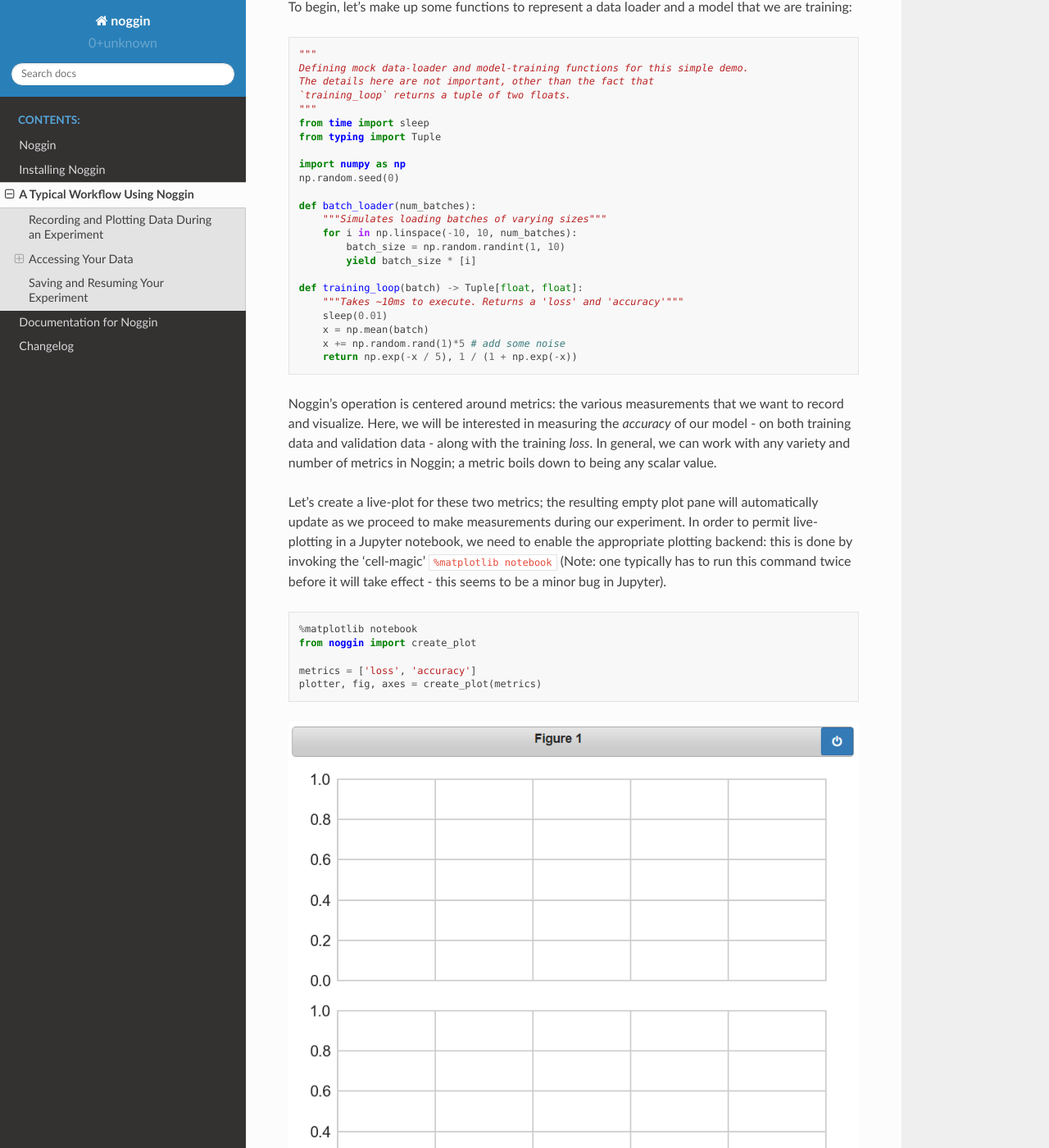
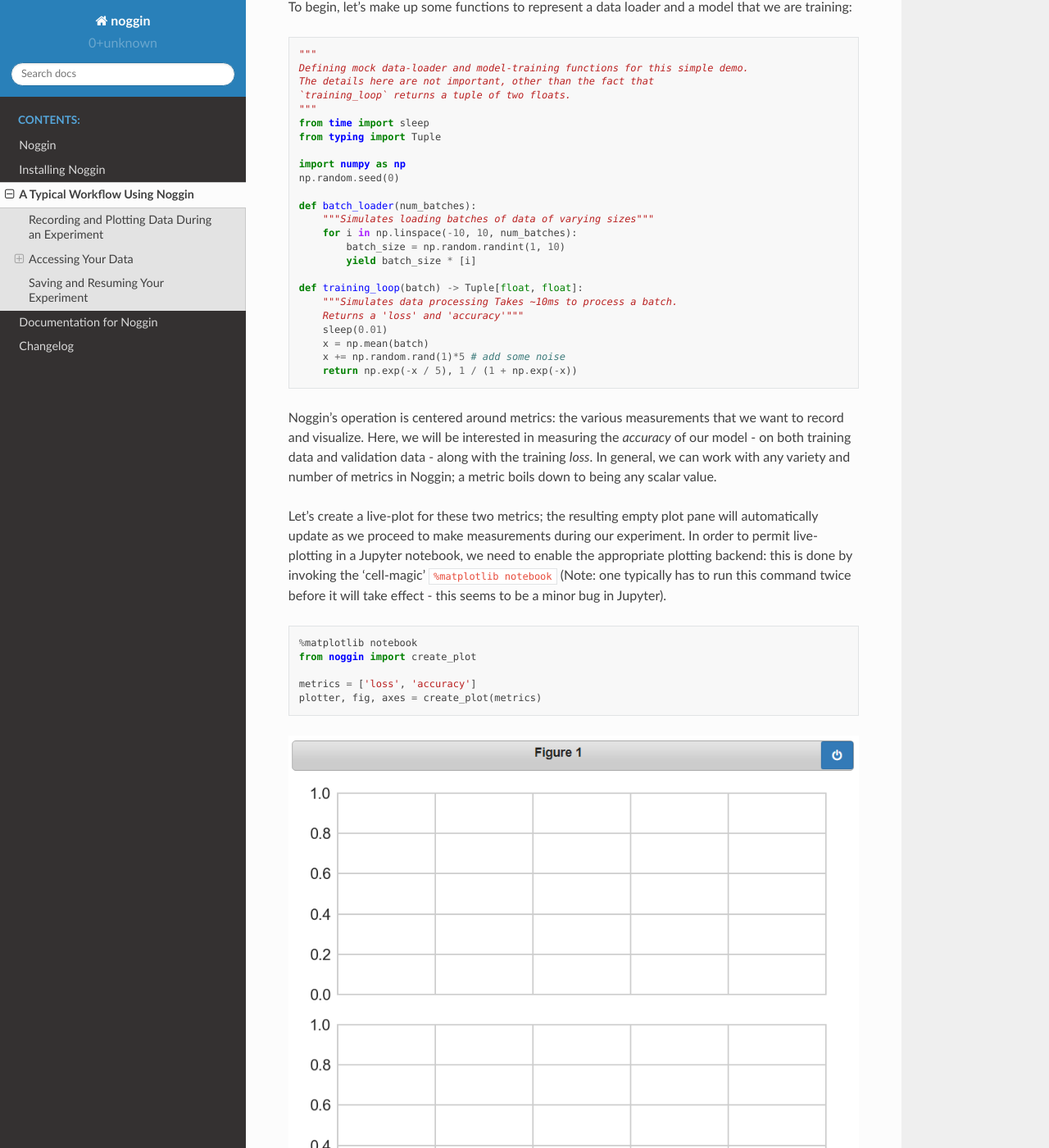
Before and after one commit to rsokl/noggin, a Sphinx documentation site: the page built from docs/source/workflow.rst, in a window 1280 px wide and 1400 px high, scrolled down 388 px. Shown: the whole window at 82% size. Built offline with Sphinx 7.4.7 and the Read the Docs theme 2.0.0, drawn with Linux system fonts in a browser that asks for light colours; some of the changed text lies outside the part shown.

Commit message:
minor updates

```diff
--- a/docs/source/index.rst
+++ b/docs/source/index.rst
@@ -6,7 +6,7 @@
 Noggin
 ======
 
-Noggin is a simple Python tool for 'live' logging and plotting measurements during experiments. Although Noggin can be used in a general context, it is designed around the train/test and batch/epoch paradigm for training a machine learning model.
+Noggin is a simple Python tool for 'live' logging and plotting measurements during an experiment. Although Noggin can be used in a general context, it is designed around the train/test and batch/epoch paradigm for training a machine learning model.
 
 Noggin's primary features are its abilities to:
 
--- a/docs/source/workflow.rst
+++ b/docs/source/workflow.rst
@@ -25,13 +25,14 @@ To begin, let's make up some functions to represent a data loader and a model th
     np.random.seed(0)
 
     def batch_loader(num_batches):
-        """Simulates loading batches of varying sizes"""
+        """Simulates loading batches of data of varying sizes"""
         for i in np.linspace(-10, 10, num_batches):
             batch_size = np.random.randint(1, 10)
             yield batch_size * [i]
 
     def training_loop(batch) -> Tuple[float, float]:
-        """Takes ~10ms to execute. Returns a 'loss' and 'accuracy'"""
+        """Simulates data processing Takes ~10ms to process a batch.
+        Returns a 'loss' and 'accuracy'"""
         sleep(0.01)
         x = np.mean(batch)
         x += np.random.rand(1)*5 # add some noise
```
Also changed, not shown: other parts of docs/source/workflow.rst (+1 -1 lines).
